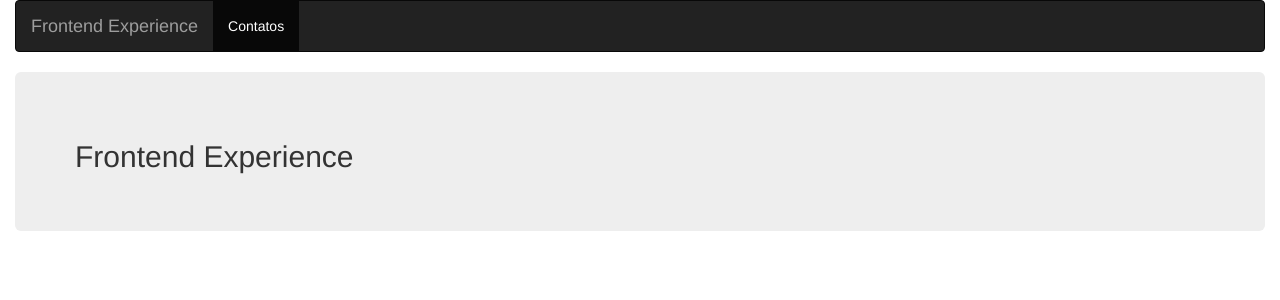
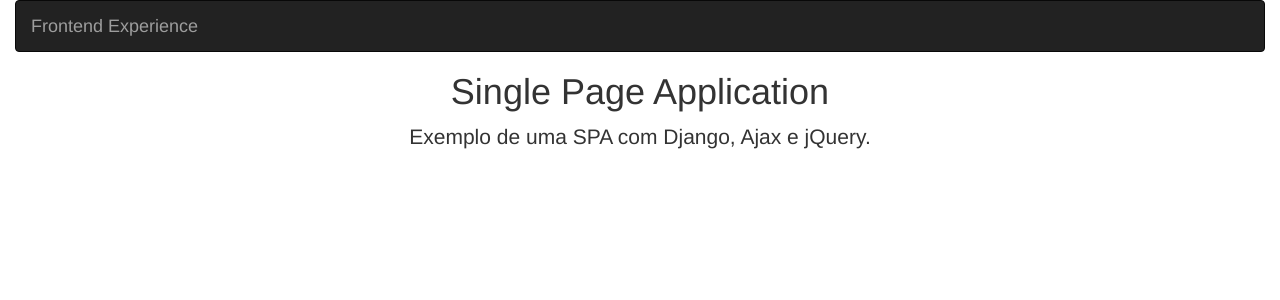
Before and after one commit to rg3915/frontend-experience, a Django app: page / in a window 1280 px wide. Shown: the top 300 px of the page. Run offline with Django 3.2, Linux system fonts and the light colour scheme; some libraries are stand-ins or nearby versions.

Commit message:
Ajustando template home

```diff
--- /dev/null
+++ b/myproject/core/static/css/starter-template.css
@@ -0,0 +1,4 @@
+.starter-template {
+  padding: 0 15px;
+  text-align: center;
+}
--- a/myproject/core/templates/base.html
+++ b/myproject/core/templates/base.html
@@ -8,6 +8,9 @@
   <title>Frontend Experience</title>
   <link rel="stylesheet" href="{% static 'css/bootstrap.min.css' %}">
   <link rel="stylesheet" href="{% static 'css/font-awesome.min.css' %}">
+  <link rel="stylesheet" href="{% static 'css/starter-template.css' %}">
+
+
   <script src="{% static 'js/jquery-3.2.1.min.js' %}"></script>
   <script src="{% static 'js/bootstrap.min.js' %}"></script>
 </head>
--- a/myproject/core/templates/index.html
+++ b/myproject/core/templates/index.html
@@ -1,7 +1,8 @@
 {% extends "base.html" %}
 
 {% block content %}
-  <div class="jumbotron">
-    <h2>Frontend Experience</h2>
+  <div class="starter-template">
+    <h1>Single Page Application</h1>
+    <p class="lead">Exemplo de uma SPA com Django, Ajax e jQuery.</p>
   </div>
 {% endblock content %}
--- a/myproject/core/templates/nav.html
+++ b/myproject/core/templates/nav.html
@@ -3,15 +3,15 @@
 
     <button type="button" class="navbar-toggle" data-toggle="collapse" data-target="#bs-example-navbar-collapse-1">
        <span class="sr-only">Toggle navigation</span><span class="icon-bar"></span><span class="icon-bar"></span><span class="icon-bar"></span>
-    </button> <a class="navbar-brand" href="{ url 'home' %}">Frontend Experience</a>
+    </button> <a class="navbar-brand" href="#">Frontend Experience</a>
   </div>
 
-  <div class="collapse navbar-collapse" id="bs-example-navbar-collapse-1">
-    <ul class="nav navbar-nav">
-      <li class="active">
-        <a href="{ url 'core:person_list' %}">Contatos</a>
-      </li>
-    </ul>
-  </div>
+  <!-- <div class="collapse navbar-collapse" id="bs-example-navbar-collapse-1">
+      <ul class="nav navbar-nav">
+        <li class="active">
+          <a href="#">Contatos</a>
+        </li>
+      </ul>
+    </div> -->
 
 </nav>
```
